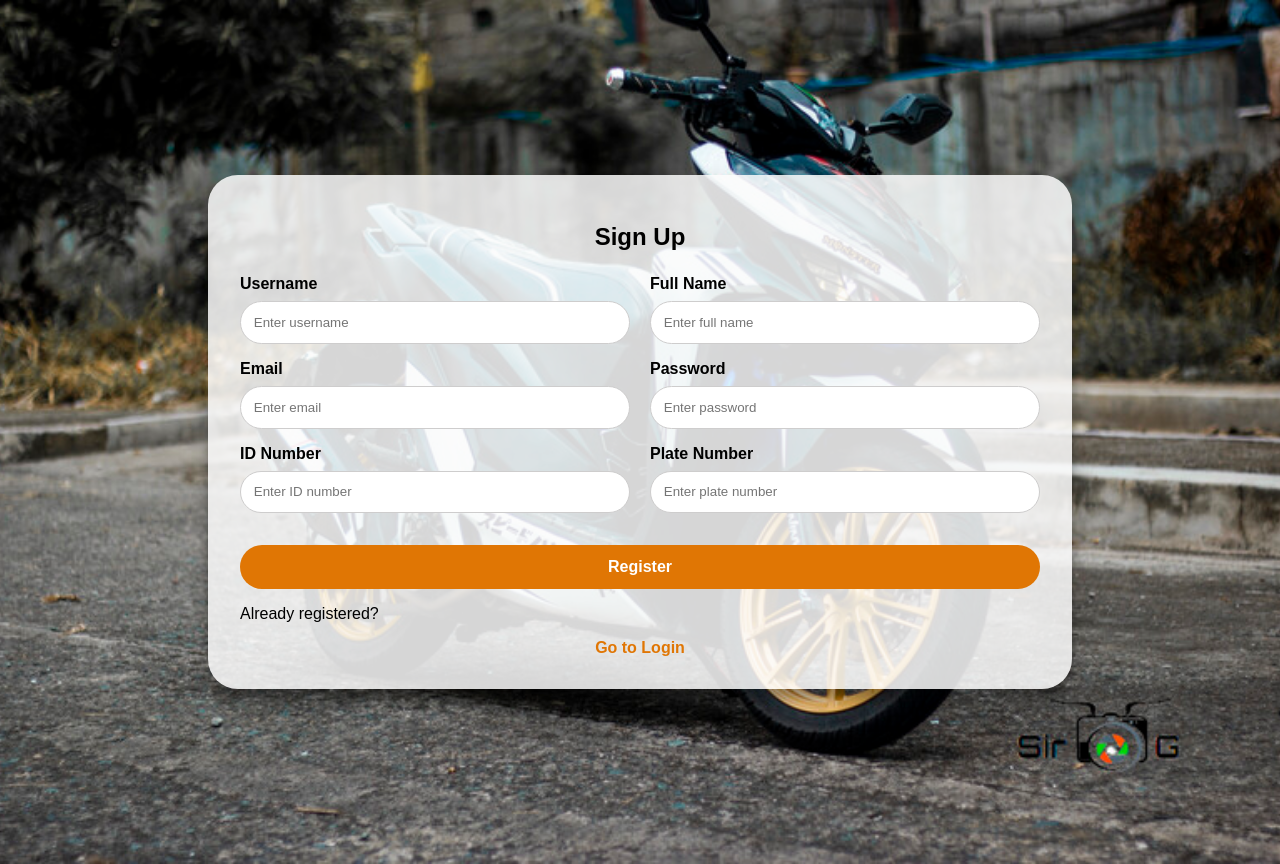
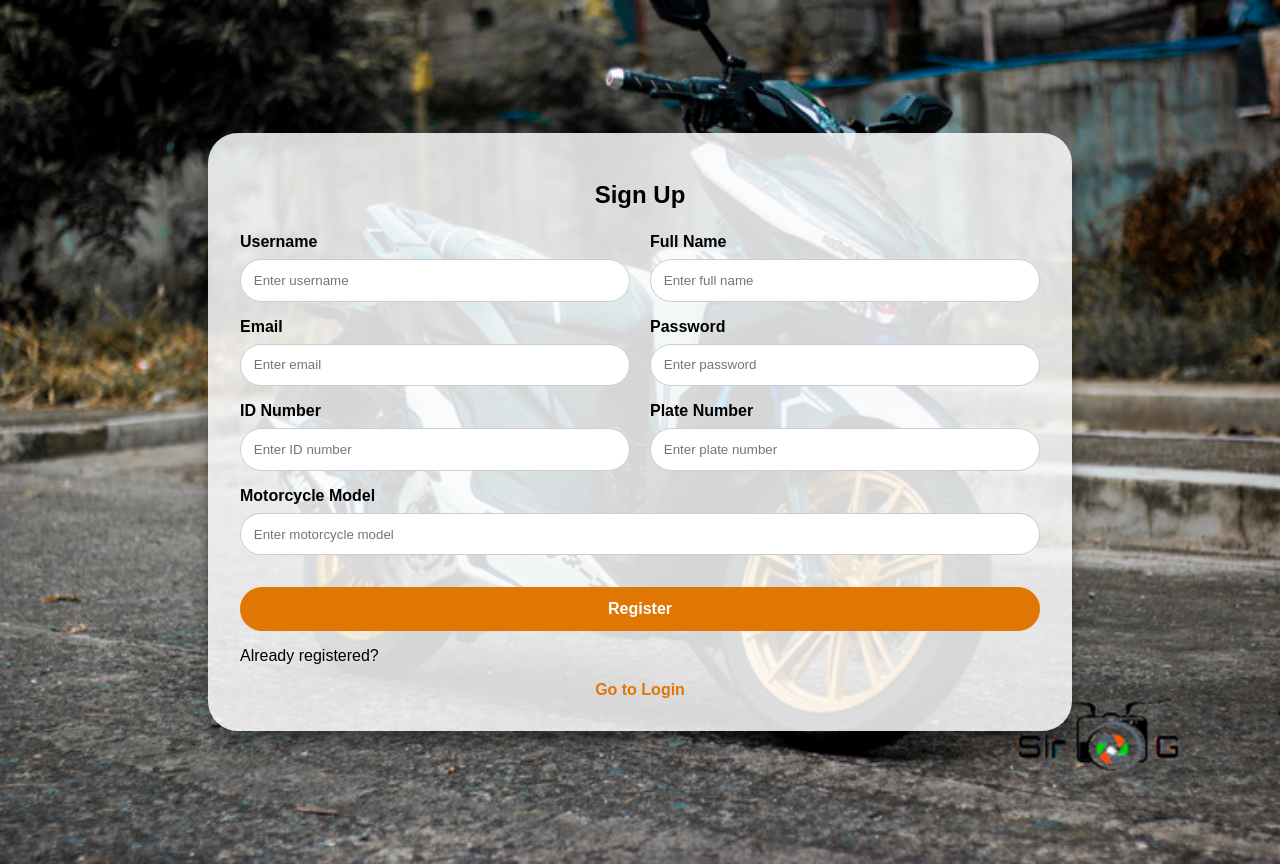
Before and after one commit to AdrianSepulveda28/Excellent-Knight-PH, a React (Create React App) app: page /register in a window 1280 px wide. Built offline with nearby package versions, Linux system fonts and the light colour scheme.

Commit message:
Motorcycle Model

```diff
--- a/src/Pages/Register.js
+++ b/src/Pages/Register.js
@@ -10,6 +10,7 @@ const Register = () => {
     password: "",
     idNumber: "",
     plateNumber: "",
+    motorcycleModel: "",  // Added motorcycle model field
   });
 
   const handleChange = (e) => {
@@ -121,6 +122,22 @@ const Register = () => {
           </div>
         </div>
 
+        <div className="form-row">
+          <div className="form-group">
+            <label>
+              <i className="fas fa-motorcycle"></i> Motorcycle Model
+            </label>
+            <input
+              type="text"
+              name="motorcycleModel"
+              placeholder="Enter motorcycle model"
+              value={formData.motorcycleModel}
+              onChange={handleChange}
+              required
+            />
+          </div>
+        </div>
+
         <button type="submit">Register</button>
 
         <p>Already registered?</p>
```
Also changed, not shown: src/Pages/Register.css (line endings or trailing spaces).
